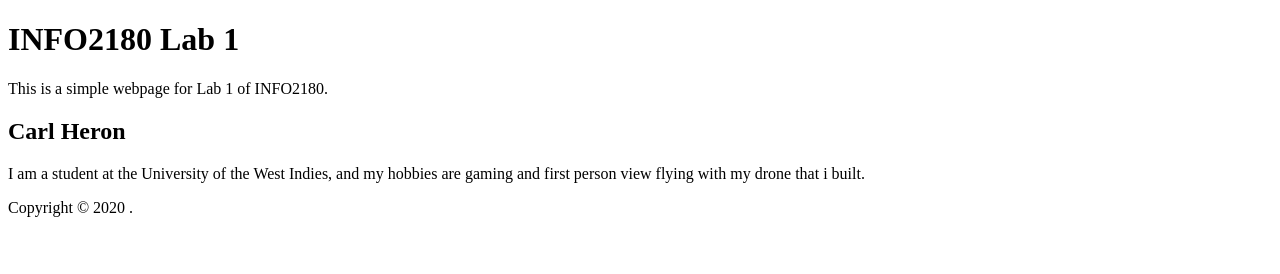
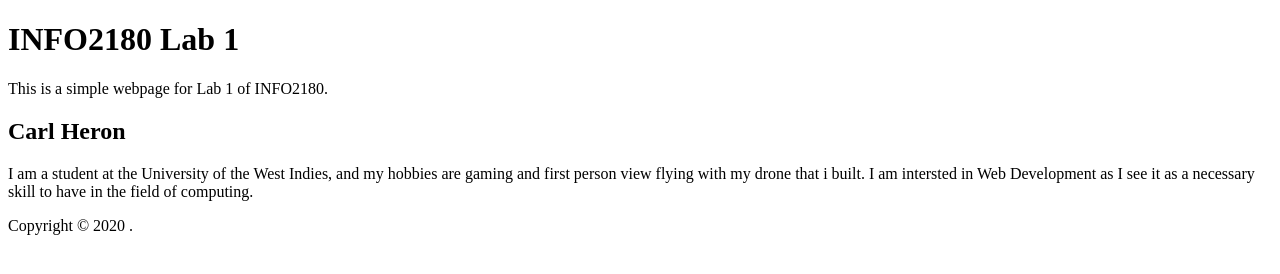
Before and after one commit to EXoVic/info2180-lab1, a plain HTML site: page index.html in a window 1280 px wide. Drawn offline with Linux system fonts and the light colour scheme.

Commit message:
Added link to css file

```diff
--- a/index.html
+++ b/index.html
@@ -5,6 +5,7 @@
     <meta name="viewport" content="width=devicewidth, initial-scale=1.0">
     <meta http-equiv="X-UA-Compatible" content="ie=edge">
     <title>INFO2180 Lab 1</title>
+    <link rel= "stylesheet" href="styles.css">
 </head>
 <body>
  <header>
@@ -13,7 +14,9 @@
  </header>
  <main>
  <h2>Carl Heron</h2>
- <p>I am a student at the University of the West Indies, and my hobbies are gaming and first person view flying with my drone that i built.</p>
+ <p>I am a student at the University of the West Indies, and my hobbies are gaming and first person view flying with my drone that i built.
+    I am intersted in Web Development as I see it as a necessary skill to have in the field of computing.
+ </p>
  </main>
  <footer>
  <p>Copyright &copy; 2020 <Carl Heron>.</p>
```
